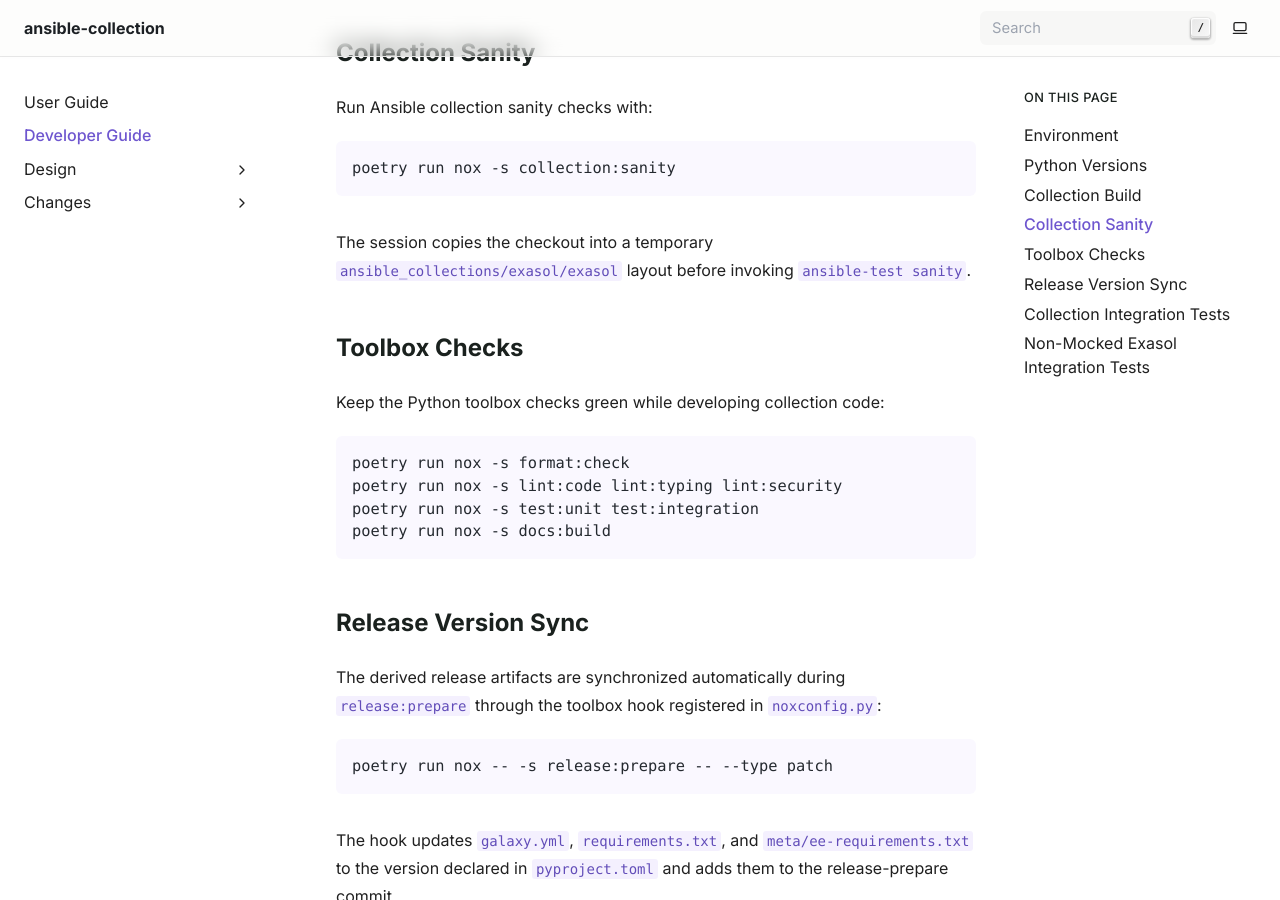
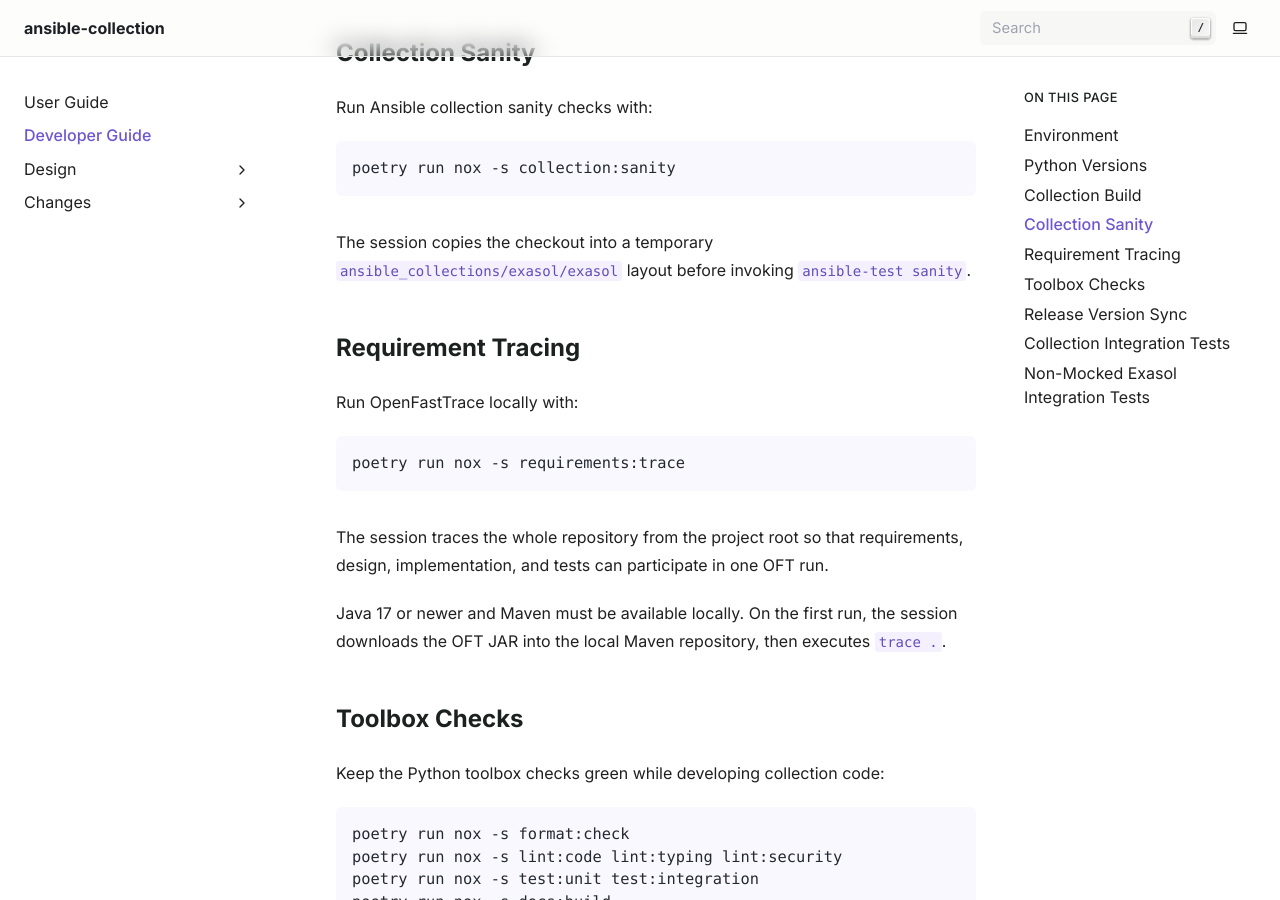
Before and after one commit to exasol/ansible-collection, a Sphinx documentation site: the page built from doc/developer_guide.rst, in a window 1280 px wide and 900 px high, scrolled down 1000 px. Built offline with Sphinx 7.4.7, drawn with Linux system fonts in a browser that asks for light colours.

Commit message:
Only trace certain artifact types

```diff
--- a/doc/developer_guide.rst
+++ b/doc/developer_guide.rst
@@ -48,6 +48,22 @@
 The session copies the checkout into a temporary
 ``ansible_collections/exasol/exasol`` layout before invoking
 ``ansible-test sanity``.
+
+Requirement Tracing
+-------------------
+
+Run OpenFastTrace locally with:
+
+.. code-block:: bash
+
+   poetry run nox -s requirements:trace
+
+The session traces the whole repository from the project root so that
+requirements, design, implementation, and tests can participate in one OFT
+run.
+
+Java 17 or newer and Maven must be available locally. On the first run, the
+session downloads the OFT JAR into the local Maven repository, then executes ``trace .``.
 
 Toolbox Checks
 --------------
--- a/noxfile.py
+++ b/noxfile.py
@@ -324,7 +324,11 @@
 def requirements_trace(session: nox.Session) -> None:
     """Run OpenFastTrace locally or in CI without a shell wrapper."""
     jar_file = _openfasttrace_jar_file(session)
-    trace_args = session.posargs or ["trace", "."]
+    default_args = ["trace", "."]
+    # Only include present artifact types until we trace into the code
+    default_args = default_args + ["--wanted-artifact-types", "feat,req,scn"]
+
+    trace_args = session.posargs or default_args
 
     with session.chdir(PROJECT_ROOT):
         session.run("java", "-jar", str(jar_file), *trace_args)
```
